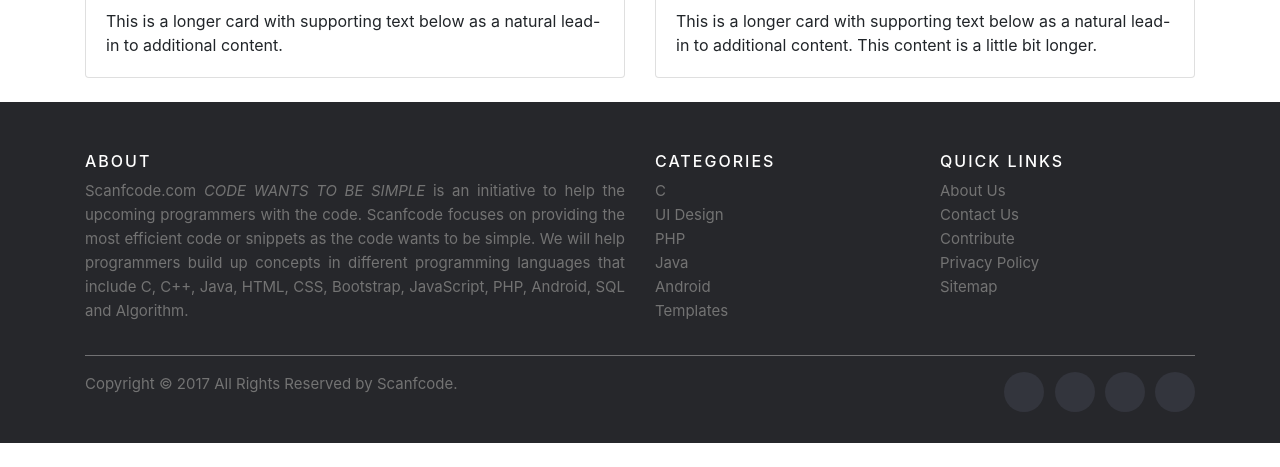
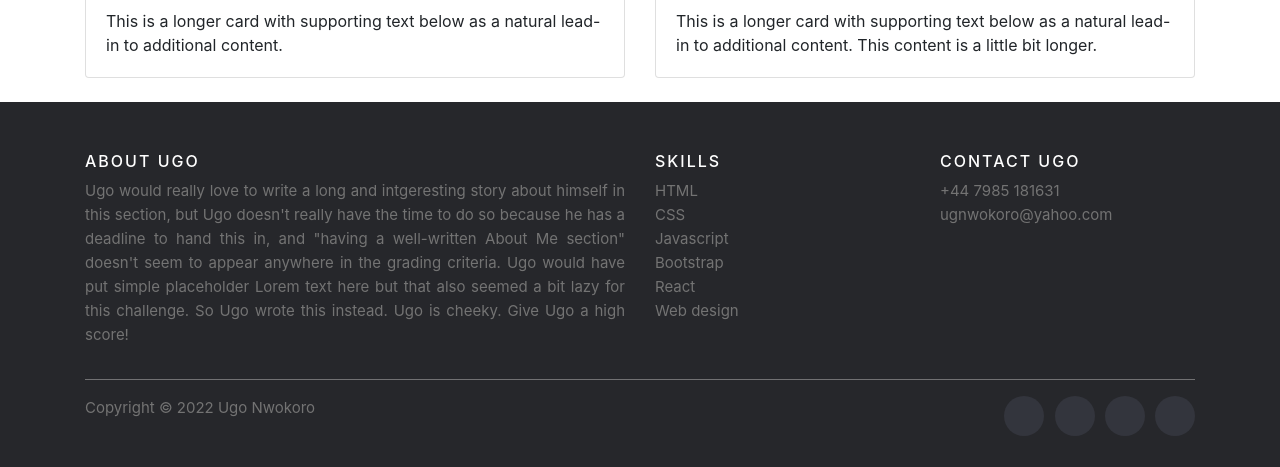
Before and after one commit to Ugopreneur/Bootstrap-Portfolio, a plain HTML site: page index.html in a window 1280 px wide. Shown: the part 749-1216 px from the top of the page. Before the commit the page ends 1192 px from the top, so only its background shows below. Drawn offline with nearby package versions, Linux system fonts and the light colour scheme.

Commit message:
edited footer code in index.html to remove unwanted portions of source code

```diff
--- a/index.html
+++ b/index.html
@@ -113,30 +113,27 @@
           <div class="container">
             <div class="row">
               <div class="col-sm-12 col-md-6">
-                <h6>About</h6>
-                <p class="text-justify">Scanfcode.com <i>CODE WANTS TO BE SIMPLE </i> is an initiative  to help the upcoming programmers with the code. Scanfcode focuses on providing the most efficient code or snippets as the code wants to be simple. We will help programmers build up concepts in different programming languages that include C, C++, Java, HTML, CSS, Bootstrap, JavaScript, PHP, Android, SQL and Algorithm.</p>
+                <h6>About Ugo</h6>
+                <p class="text-justify">Ugo would really love to write a long and intgeresting story about himself in this section, but Ugo doesn't really have the time to do so because he has a deadline to hand this in, and "having a well-written About Me section" doesn't seem to appear anywhere in the grading criteria. Ugo would have put simple placeholder Lorem text here but that also seemed a bit lazy for this challenge. So Ugo wrote this instead. Ugo is cheeky. Give Ugo a high score!</p>
               </div>
 
               <div class="col-xs-6 col-md-3">
-                <h6>Categories</h6>
+                <h6>Skills</h6>
                 <ul class="footer-links">
-                  <li><a href="http://scanfcode.com/category/c-language/">C</a></li>
-                  <li><a href="http://scanfcode.com/category/front-end-development/">UI Design</a></li>
-                  <li><a href="http://scanfcode.com/category/back-end-development/">PHP</a></li>
-                  <li><a href="http://scanfcode.com/category/java-programming-language/">Java</a></li>
-                  <li><a href="http://scanfcode.com/category/android/">Android</a></li>
-                  <li><a href="http://scanfcode.com/category/templates/">Templates</a></li>
+                  <li>HTML</li>
+                  <li>CSS</li>
+                  <li>Javascript</li>
+                  <li>Bootstrap</li>
+                  <li>React</li>
+                  <li>Web design</li>
                 </ul>
               </div>
 
               <div class="col-xs-6 col-md-3">
-                <h6>Quick Links</h6>
+                <h6>Contact Ugo</h6>
                 <ul class="footer-links">
-                  <li><a href="http://scanfcode.com/about/">About Us</a></li>
-                  <li><a href="http://scanfcode.com/contact/">Contact Us</a></li>
-                  <li><a href="http://scanfcode.com/contribute-at-scanfcode/">Contribute</a></li>
-                  <li><a href="http://scanfcode.com/privacy-policy/">Privacy Policy</a></li>
-                  <li><a href="http://scanfcode.com/sitemap/">Sitemap</a></li>
+                  <li><a href="tel:+447985181631" class="contactOption">+44 7985 181631</a></li>
+                  <li><a href="mailto:ugnwokoro@yahoo.com" class="contactOption">ugnwokoro@yahoo.com</a></li>
                 </ul>
               </div>
             </div>
@@ -145,8 +142,7 @@
           <div class="container">
             <div class="row">
               <div class="col-md-8 col-sm-6 col-xs-12">
-                <p class="copyright-text">Copyright &copy; 2017 All Rights Reserved by
-            <a href="#">Scanfcode</a>.
+                <p class="copyright-text">Copyright &copy; 2022 Ugo Nwokoro
                 </p>
               </div>
 
```
